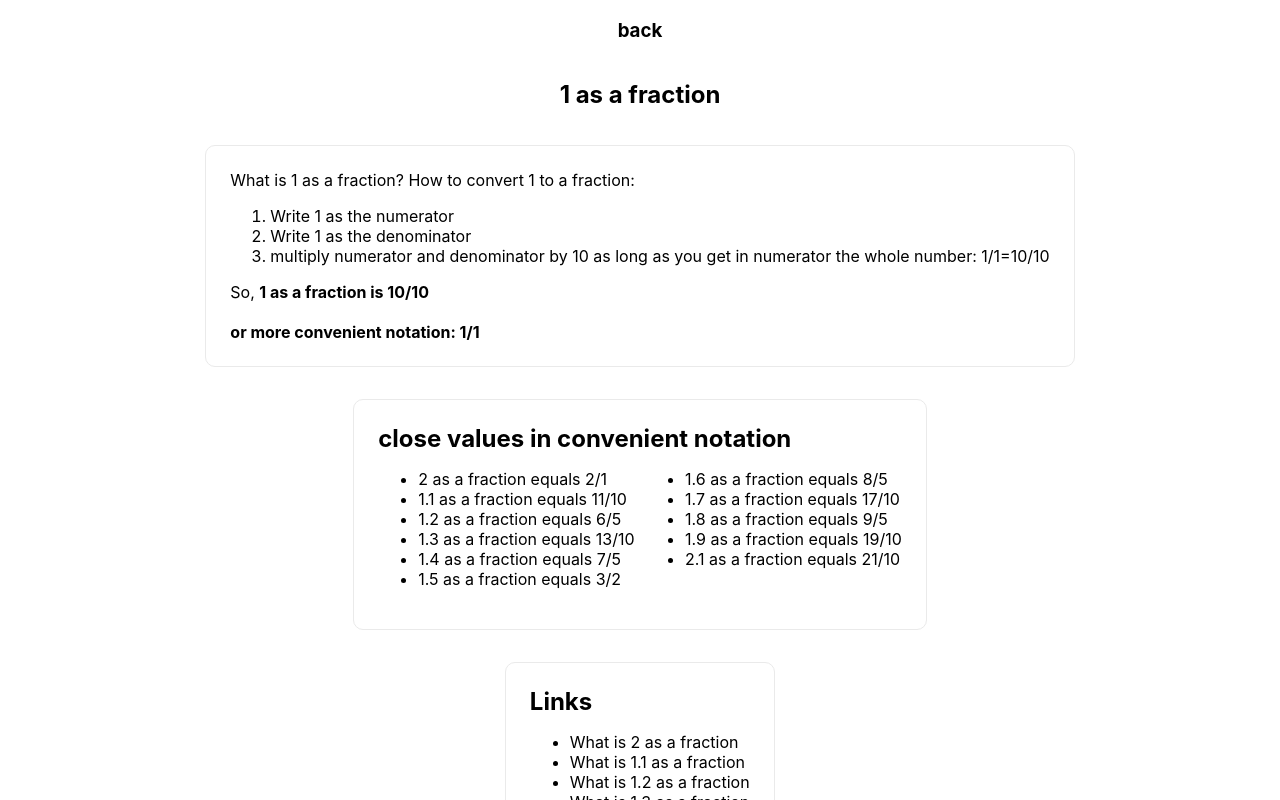
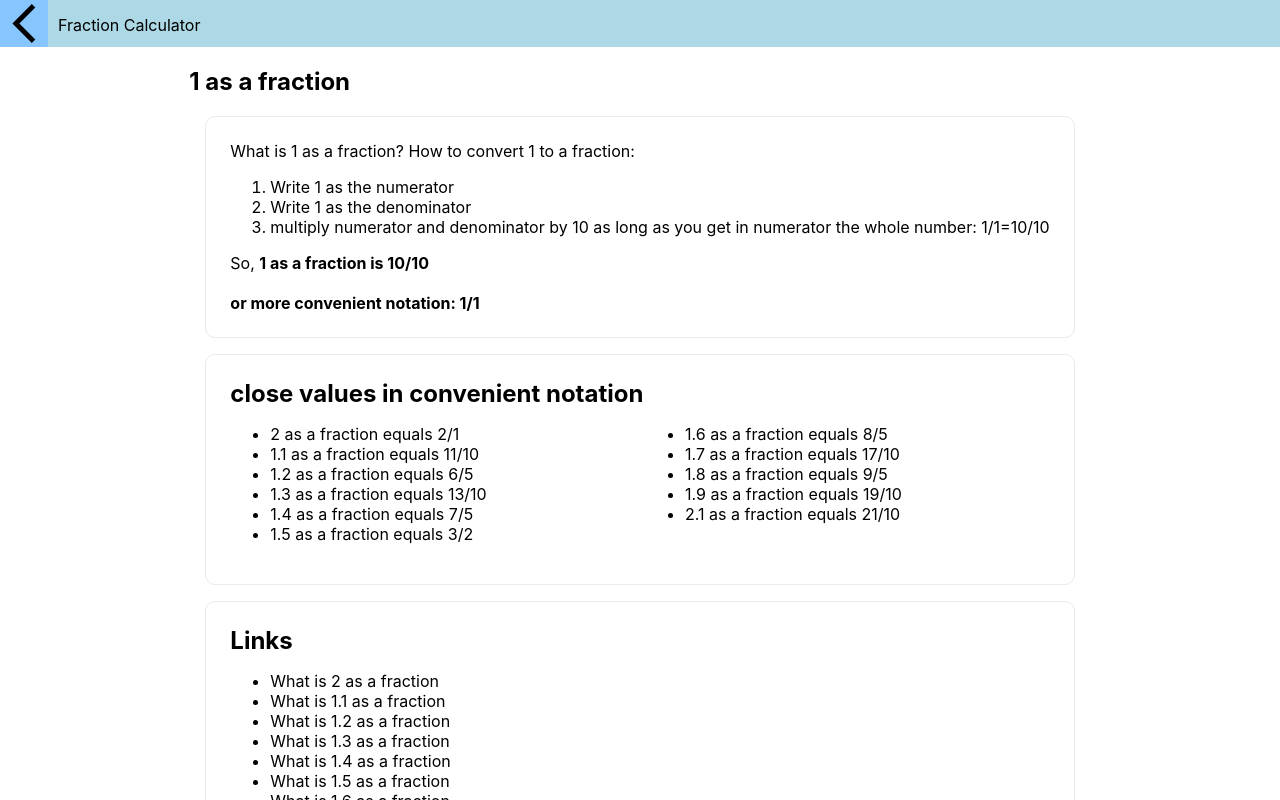
Before and after one commit to ubermensh/anyconvert, a Next.js app: page /as_a_fraction/1 in a window 1280 px wide. Shown: the top 800 px of the page. Built offline with nearby package versions, Linux system fonts and the light colour scheme.

Commit message:
styling fraction: header

```diff
--- a/pages/[...slug].js
+++ b/pages/[...slug].js
@@ -1,5 +1,4 @@
 import { useRouter } from 'next/router'
-import Head from 'next/head'
 import Link from 'next/link';
 import styles from '../styles/Home.module.css'
 
--- a/pages/as_a_fraction/[number].js
+++ b/pages/as_a_fraction/[number].js
@@ -4,13 +4,19 @@ import styles from '../../styles/Home.module.css'
 const Decimal = require('decimal.js')
 
 export default function Fraction({ number, numerator, denominator, hNumerator, hDenominator, closeValues }) {
-    console.log(number, numerator, denominator, hNumerator, hDenominator );
-    console.log(closeValues);
-
     return (
         <div className={styles.container}>
+            <div className={styles.header}>
+                <div className={styles.backButton}>
+                    <Link rel="icon" href="/">
+                        <img src="../backArrow.svg"></img>
+                        </Link>
+                </div>
+                <span className={styles.headerText}>
+                    Fraction Calculator
+                </span>
+            </div>
             <main className={styles.main}>
-                <h3><Link href="/" className={styles.card}><a>back</a></Link></h3>
                 <div>
                     <h2>{number} as a fraction</h2>
                 </div>
@@ -22,7 +28,7 @@ How to convert {number} to a fraction:
                         <li>Write 1 as the denominator</li>
                         <li>multiply numerator and denominator by 10 as long as you get in numerator the whole number: {number}/1={numerator}/{denominator}</li>
                     </ol>
-                So, <b>{number} as a fraction is {numerator}/{denominator}</b> <br/><br/>
+                So, <b>{number} as a fraction is {numerator}/{denominator}</b> <br /><br />
                     {denominator != hDenominator &&
                         <b>or more convenient notation: {hNumerator}/{hDenominator}</b>
                     }
--- a/styles/Home.module.css
+++ b/styles/Home.module.css
@@ -1,19 +1,56 @@
 .container {
-  min-height: 100vh;
-  padding: 0 0.5rem;
   display: flex;
   flex-direction: column;
   justify-content: center;
   align-items: center;
 }
 
+.header {
+  width: 100%;
+  display: flex;
+  flex-direction: row;
+  background-color: lightblue;
+  height: 47px;
+  text-align: center;
+}
+
+.backButton {
+  width: 48px;
+  left: 0px;
+  top: 0px;
+  background: #87C5FF;
+  display: flex;
+  height: 100%;
+  justify-content: center;
+}
+
+.headerText {
+  margin-left: 10px;
+  margin-top: 15px;
+  display: inline-block;
+  vertical-align: middle;
+}
+
+/* .backImage {
+  margin-left: auto;
+  margin-right: auto;
+  vertical-align: middle;
+} */
+/* ic:outline-arrow-back-ios */
+
+
+
+
+
+
+
 .main {
   /* padding: 5rem 0; */
-  flex: 1;
+  /* flex: 1;
   display: flex;
   flex-direction: column;
   justify-content: center;
-  align-items: center;
+  align-items: center; */
 }
 
 .footer {
```
Also changed, not shown: public/backArrow.svg (added).
